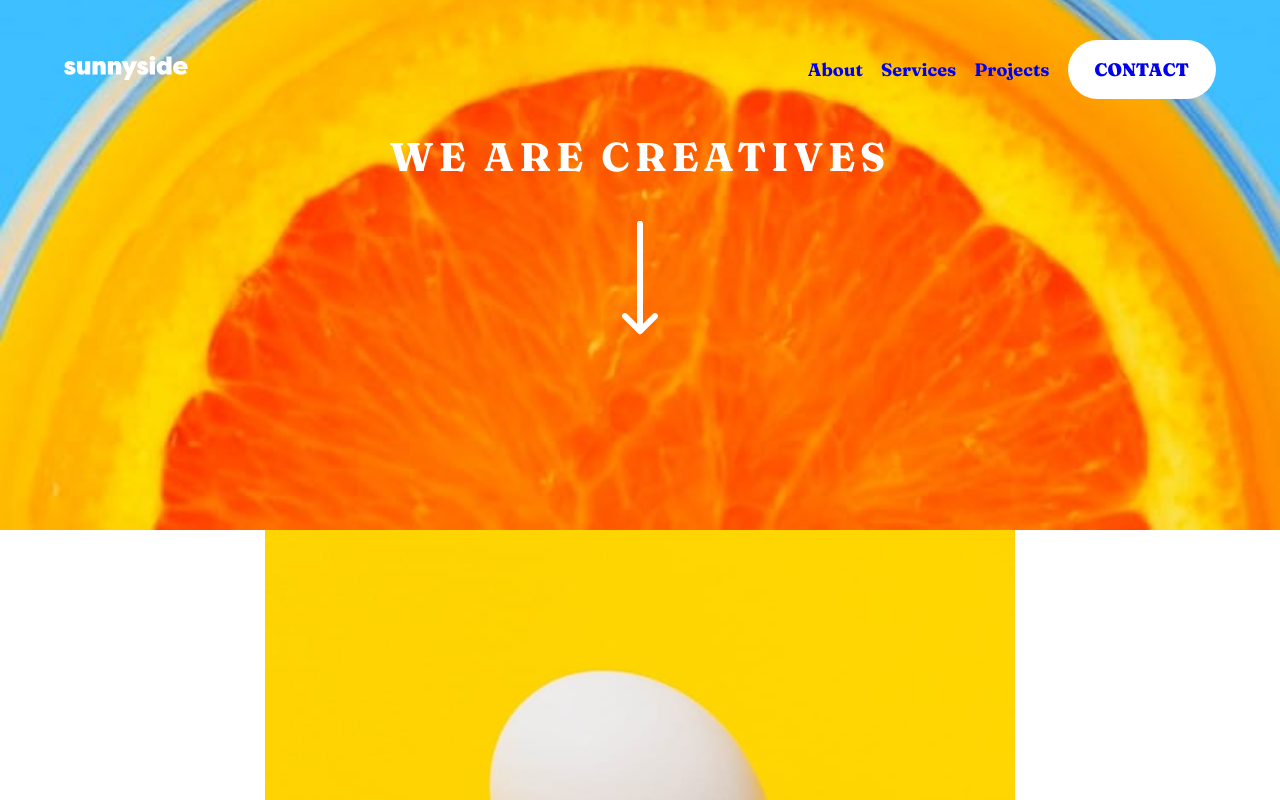
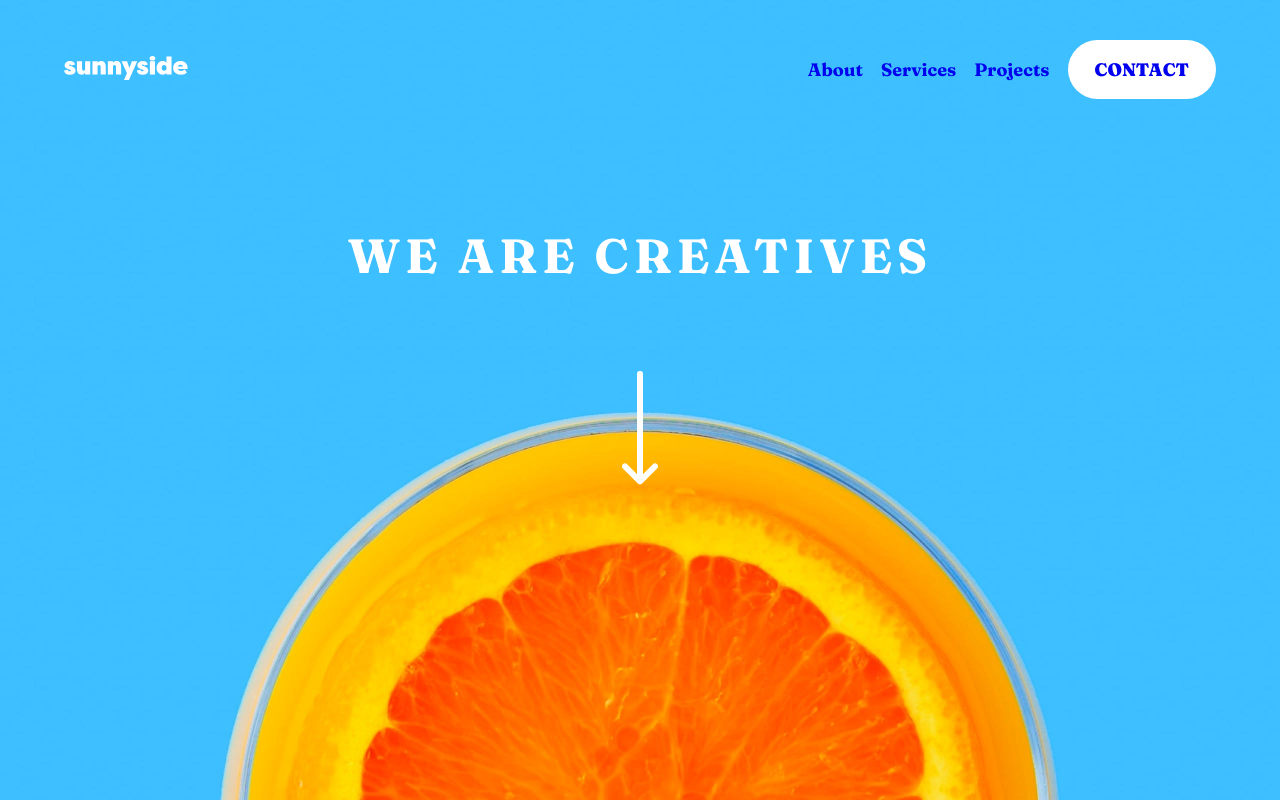
Before and after one commit to OscarAnillo/sunny-side-landing-fe, a Next.js app: page / in a window 1280 px wide. Shown: the top 800 px of the page. Built offline with nearby package versions, Linux system fonts and the light colour scheme.

Commit message:
add hero image from desktop images

```diff
--- a/styles/globals.css
+++ b/styles/globals.css
@@ -348,28 +348,21 @@ footer h1 {
 
 /* Hero Component */
 .bg-hero {
-  background-image: url('/images/mobile/image-header.jpg');
+  background-image: url('/images/desktop/image-header.jpg');
   background-position: center bottom;
   background-size: cover;
   background-repeat: no-repeat;
-  height: 530px;
+  height: 800px;
   z-index: 1;
 }
 .hero-title {
-  position: relative;
-  top: 15%;
+  top: 20%;
   left: 15%;
   transform: translate(-15%, 25%);
-  text-align: center;
-  font-family: 'Fraunces', serif;
-  font-weight: 900;
 }
 .hero-title h1 {
-  color: #fff;
-  text-transform: uppercase;
-  letter-spacing: 5px;
-  font-size: 2.5rem;
-  padding-bottom: 1em;
+  font-size: 3rem;
+  padding-bottom: 1.8em;
 }
 
 /* Transform Component */
```
